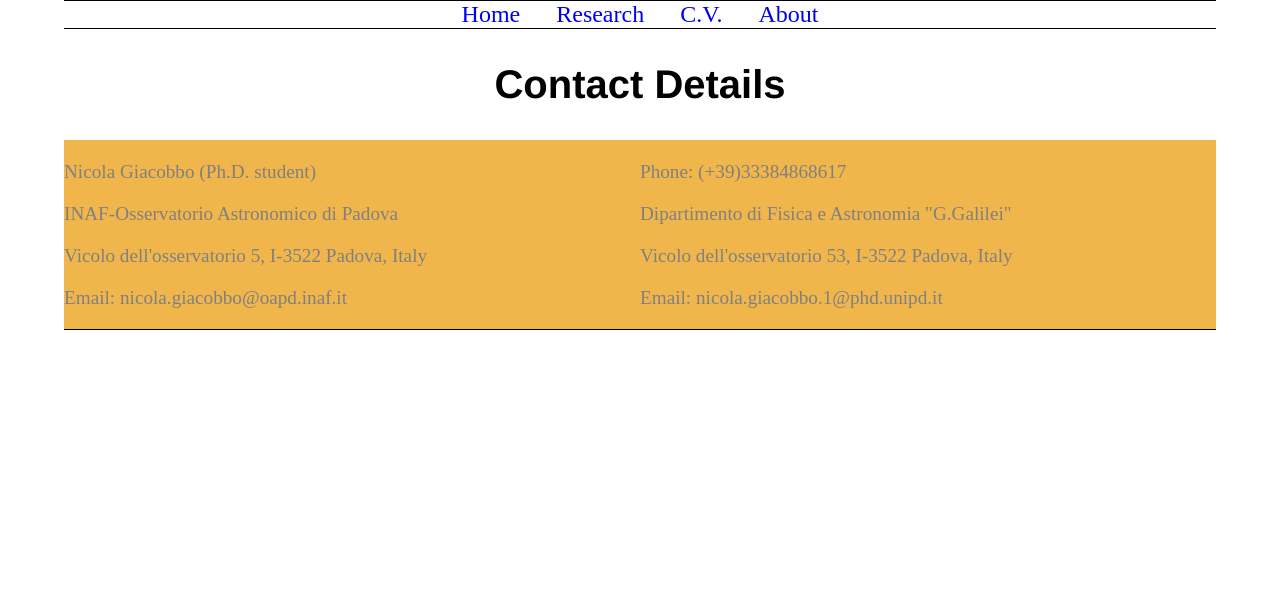
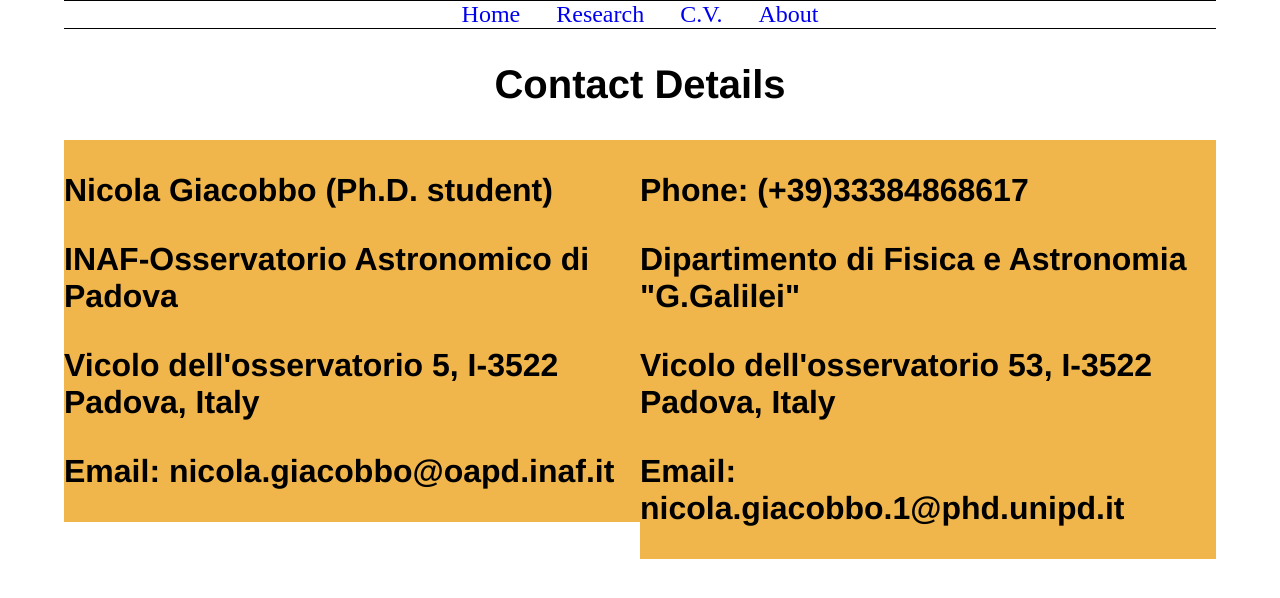
Before and after one commit to GiacobboNicola/giacobbonicola.github.io, a Jekyll site: the page files/contact.html, which Jekyll copies as it is, in a window 1280 px wide. Shown: the top 598 px of the page. Built offline with Jekyll 4.4.1, drawn with Linux system fonts in a browser that asks for light colours.

Commit message:
contact page

```diff
--- a/files/contact.html
+++ b/files/contact.html
@@ -24,20 +24,18 @@
 		</div>
 		<footer>
 						<h2 style="text-align:center"><span class='r'>C</span>ontact <span class='r'>D</span>etails</h2>
-            <div class="row">
                 <div class="column">
-                  <p>Nicola Giacobbo (Ph.D. student)</p>
-                  <p>INAF-Osservatorio Astronomico di Padova</p>
-                  <p>Vicolo dell'osservatorio 5, I-3522 Padova, Italy</p>
-                  <p>Email: nicola.giacobbo@oapd.inaf.it</p>
+                  <h3>Nicola Giacobbo (Ph.D. student)</h3>
+                  <h3>INAF-Osservatorio Astronomico di Padova</h3>
+                  <h3>Vicolo dell'osservatorio 5, I-3522 Padova, Italy</h3>
+                  <h3>Email: nicola.giacobbo@oapd.inaf.it</h3>
                 </div>
                 <div class="column">
-                  <p>Phone: (+39)33384868617</p>
-                  <p>Dipartimento di Fisica e Astronomia "G.Galilei"</p>
-                  <p>Vicolo dell'osservatorio 53, I-3522 Padova, Italy</p>
-                  <p>Email: nicola.giacobbo.1@phd.unipd.it</p>
+                  <h3>Phone: (+39)33384868617</h3>
+                  <h3>Dipartimento di Fisica e Astronomia "G.Galilei"</h3>
+                  <h3>Vicolo dell'osservatorio 53, I-3522 Padova, Italy</h3>
+                  <h3>Email: nicola.giacobbo.1@phd.unipd.it</h3>
                 </div>
-            </div>
         <footer>
 	</body>
     </html>
```
